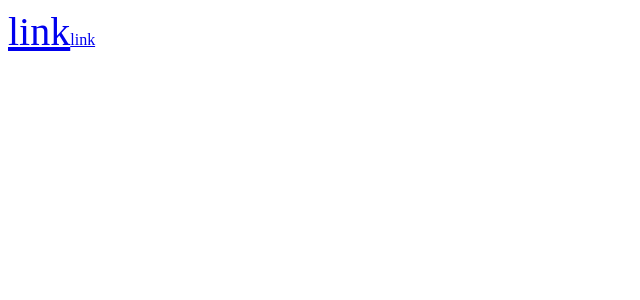
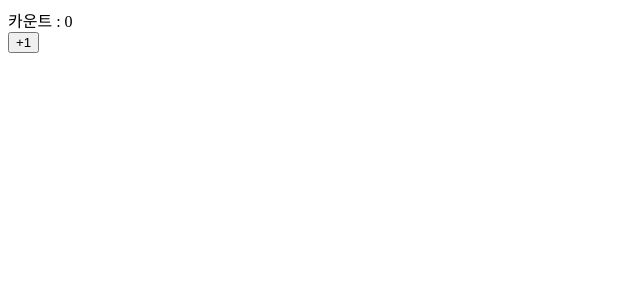
Before and after one commit to Kooding/react-study, a React (Create React App) app: page / in a window 1280 px wide. Shown: the top 300 px of the page, without its empty margins (0-640 px from the left). Built offline with nearby package versions, Linux system fonts and the light colour scheme.

Commit message:
03-4 작성중

```diff
--- /dev/null
+++ b/src/03-4 State/StateExample.js
@@ -0,0 +1,35 @@
+import React, { Component } from "react";
+
+class StateExample extends Component {
+  constructor(props) {
+    super(props);
+    this.state = {
+      count: 0
+    };
+  }
+
+  onIncrease = () => {
+    console.log("onIncrease() 호출");
+    //state 변경
+    // this.setState({
+    //   count: this.state.count + 1
+    // });
+    this.state.count += 1;
+
+    //this.state.count의 값은 현재 0 입니다.
+    console.log("count 값 : ", this.state.count);
+    //이후 호출될 render() 함수에서의 this.state.count의 값은 setState() 함수가 호출된 이후의 결과값 입니다.
+  };
+
+  render() {
+    return (
+      <div>
+        {/* state 데이터는 this.state로 접근 가능합니다. */}
+        <div>카운트 : {this.state.count}</div>
+        <button onClick={this.onIncrease}>+1</button>
+      </div>
+    );
+  }
+}
+
+export default StateExample;
--- a/src/App.js
+++ b/src/App.js
@@ -1,34 +1,8 @@
 import React from "react";
-import Anchor from "./03-3.Props/Anchor";
-
-// class Parent extends React.Component {
-//   render() {
-//     return <Child name="koo" age={27} />;
-//   }
-// }
-// class Child extends React.Component {
-//   render() {
-//     console.log(this.props);
-//     return (
-//       <div>
-//         My name is {this.props.name} I'm {this.props.age}
-//       </div>
-//     );
-//   }
-// }
+import StateExample from "./03-4 State/StateExample";
 
 function App() {
-  return (
-    //number 타입으로 넘겨줘야할 size가 string으로 넘어갔을때 오류!
-    <>
-      <Anchor path="./favicon.ico" blank size={40}>
-        link
-      </Anchor>
-      <Anchor blank size="40">
-        link
-      </Anchor>
-    </>
-  );
+  return <StateExample />;
 }
 
 export default App;
```
Also changed, not shown: src/03-4 State/README.md (added), src/03-4 State/image1.png (added), src/03-4 State/image2.png (added).
